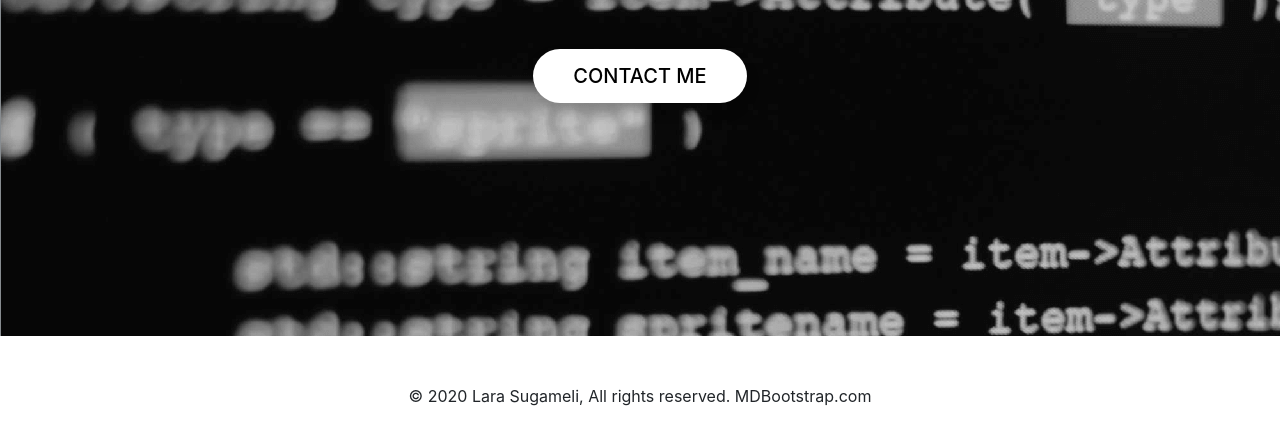
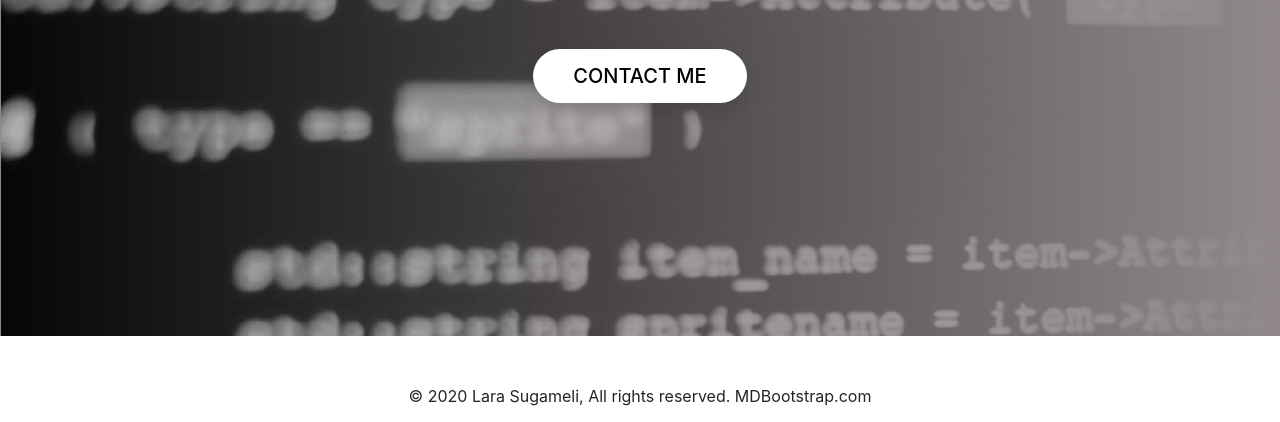
Before and after one commit to larasugameli/lsdeveloper, a website: page index.html in a window 1280 px wide. Shown: the part 404-826 px from the top of the page. Drawn offline with nearby package versions, Linux system fonts and the light colour scheme.

Commit message:
Gradiente en inicio

```diff
--- a/src/scss/paginas/_inicio.scss
+++ b/src/scss/paginas/_inicio.scss
@@ -7,7 +7,8 @@
   height: 60rem;
   text-align: center;
   color: v.$colorPrimario;
-  background-image: url(/imagenes/wepik-20211121-1699.png);
+  background: linear-gradient(to right, rgba(27, 27, 27, 0), rgb(145, 137, 137)),
+    url(/imagenes/wepik-20211121-1699.png);
 
   .webbody__tittle {
     color: v.$colorPrimario;
```
Also changed, not shown: build/css/app.css, 1 other file.
